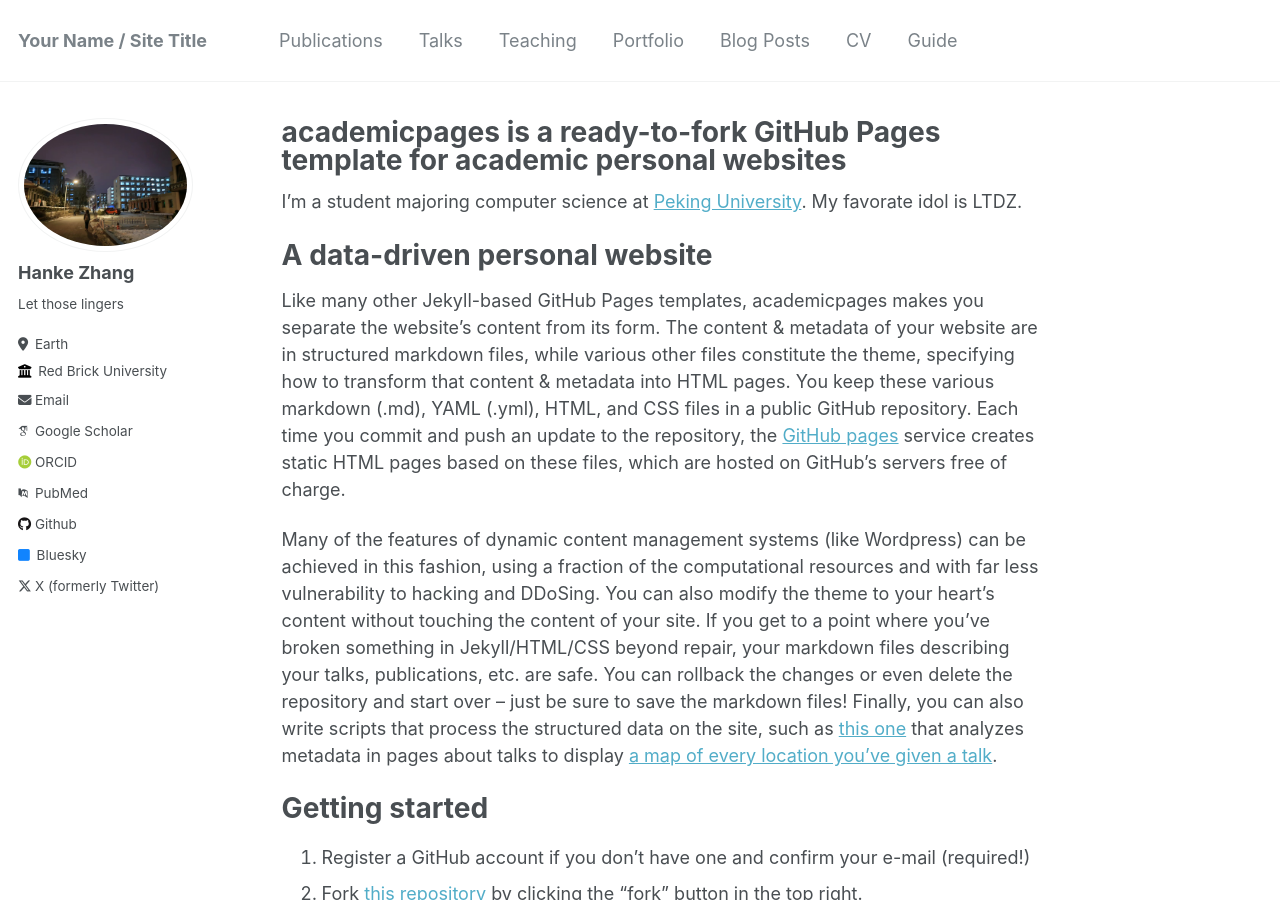
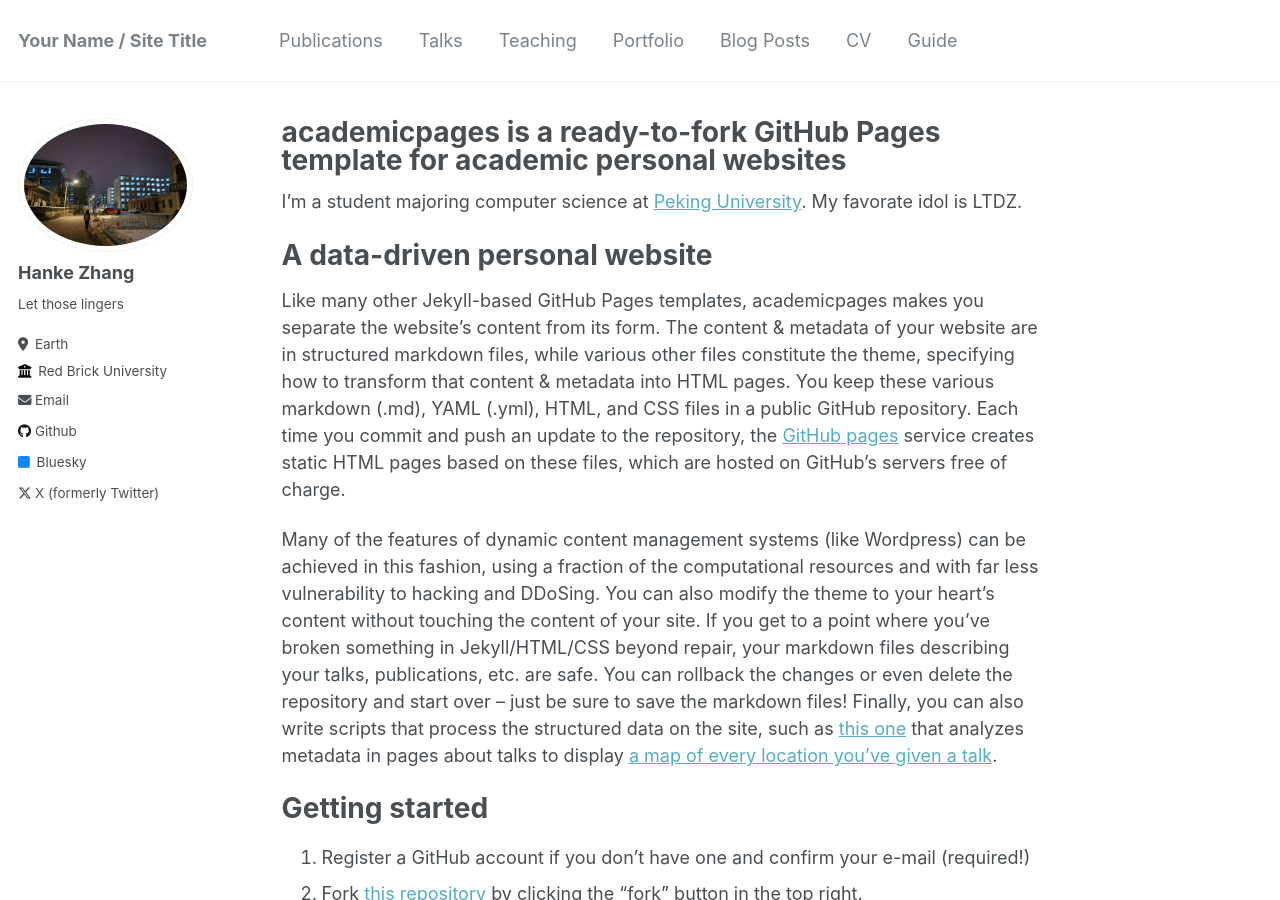
Before and after one commit to lemonadenn/lemonadenn.github.io, a Jekyll site: the page built from _pages/about.md, in a window 1280 px wide and 900 px high. Built offline with Jekyll 4.4.1, drawn with Linux system fonts in a browser that asks for light colours; some web fonts are replaced.

Commit message:
Update _config.yml

```diff
--- a/_config.yml
+++ b/_config.yml
@@ -12,7 +12,7 @@ title                    : "Your Name / Site Title"
 title_separator          : "-"
 name                     : &name "Your Name"
 description              : &description "personal description"
-url                      : https://academicpages.github.io # the base hostname & protocol for your site e.g. "https://mmistakes.github.io"
+url                      : https://lemonadenn.github.io # the base hostname & protocol for your site e.g. "https://mmistakes.github.io"
 baseurl                  : "" # the subpath of your site, e.g. "/blog"
 repository               : "academicpages/academicpages.github.io"
 
@@ -32,10 +32,10 @@ author:
 
   # Academic websites
   arxiv            : # URL - Update with the correct link to your profile
-  googlescholar    : "https://scholar.google.com/citations?user=PS_CX0AAAAAJ"
+  googlescholar    : #"https://scholar.google.com/citations?user=PS_CX0AAAAAJ"
   impactstory      : # URL
-  orcid            : "http://orcid.org/yourorcidurl"
-  pubmed           : "https://www.ncbi.nlm.nih.gov/pubmed/?term=john+snow"
+  orcid            : #"http://orcid.org/yourorcidurl"
+  pubmed           : #"https://www.ncbi.nlm.nih.gov/pubmed/?term=john+snow"
   researchgate     : # URL
 
   # Repositories and software development
```
